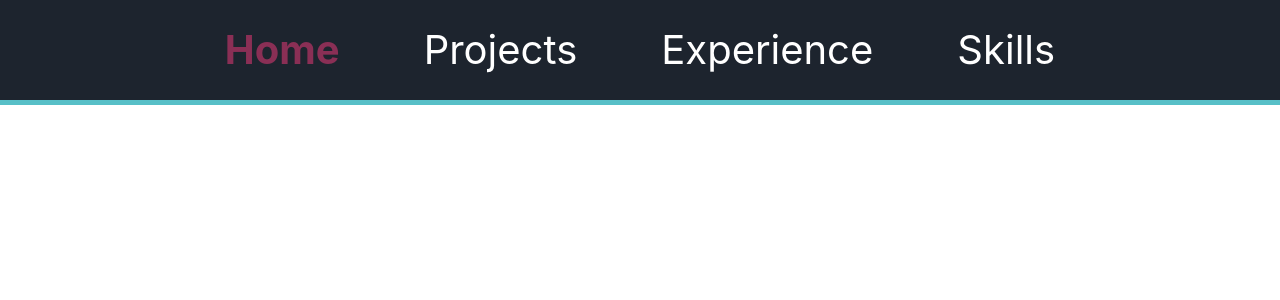
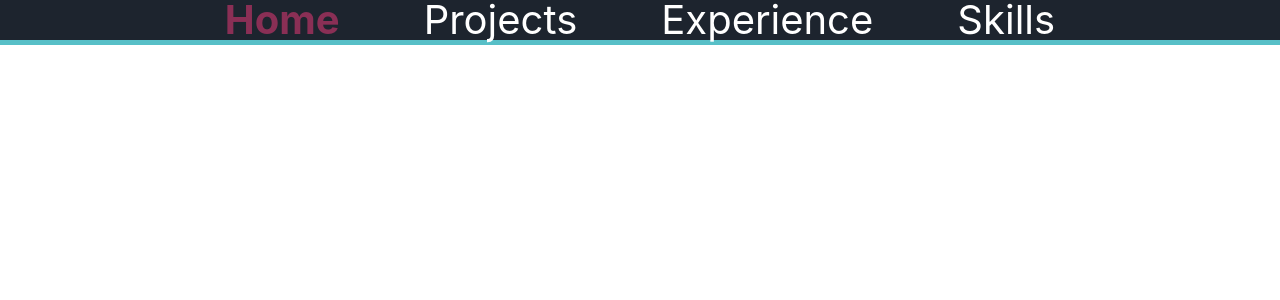
Before and after one commit to jnhthomp/Portfolio, a React (Create React App) app: page / in a window 1280 px wide. Shown: the top 300 px of the page. Built offline with nearby package versions, Linux system fonts and the light colour scheme.

Commit message:
Add css variables file for use in css

```diff
--- a/src/vars.css
+++ b/src/vars.css
@@ -8,4 +8,7 @@
 
   --clr-text-100: rgb(255, 255, 255);
   --clr-text-200: rgb(184, 186, 197);
+
+  --nav-height: 5vh;
+  --nav-min-height: 30px;
 }
```
